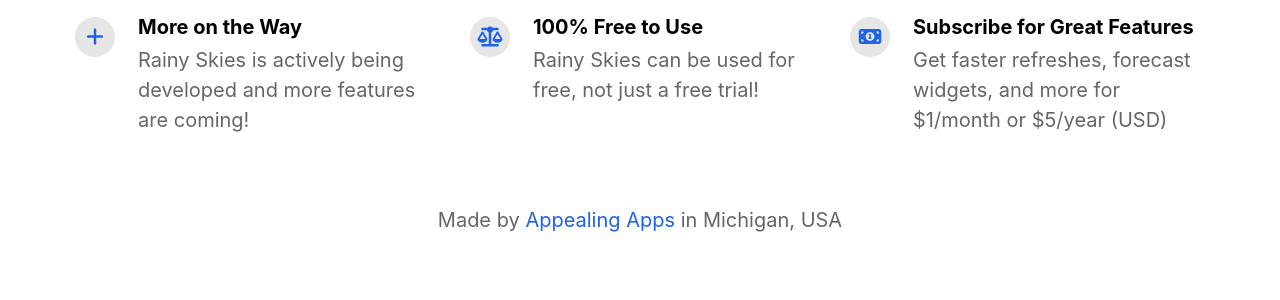
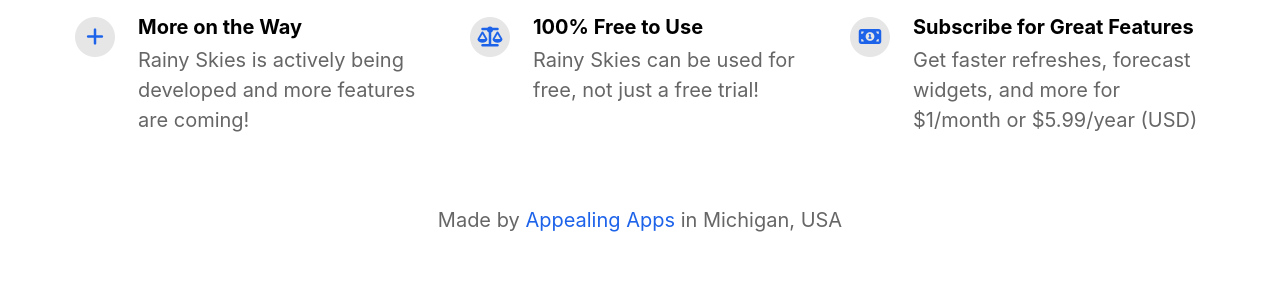
Before and after one commit to AppealingApps/rainy-skies-website, a Jekyll site: the page built from index.html, in a window 1280 px wide and 900 px high, scrolled down 1124 px. Shown: the part 395-695 px from the top of the window. Built offline with Jekyll 4.4.1, drawn with Linux system fonts in a browser that asks for light colours; nearby versions of some CDN libraries; some of the changed text lies outside the part shown.

Commit message:
chore(home): Update price

```diff
--- a/_config.yml
+++ b/_config.yml
@@ -12,7 +12,7 @@ presskit_download_link                    : https://1drv.ms/u/c/163ac3abe6e365ca
 
 app_icon                                  : # assets/appicon.png                      # Automatically populates if not set and if iOS app ID is set.  Otherwise enter path to icon file manually.
 app_name                                  :                                           # Automatically populates if not set and if iOS app ID is set.  Otherwise enter manually.
-app_price                                 : Free, or $1/month, $5/year (USD)          # Automatically populates if not set and if iOS app ID is set.  Otherwise enter manually.
+app_price                                 : Free, or $1/month, $5.99/year (USD)          # Automatically populates if not set and if iOS app ID is set.  Otherwise enter manually.
 app_description                           : Beautiful Weather at a Glance
 
 enable_smart_app_banner                   : true                                      # Set to true to show a smart app banner at top of page on mobile devices.
@@ -68,7 +68,7 @@ features                                  :
     fontawesome_icon_name                 : scale-balanced
 
   - title                                 : Subscribe for Great Features
-    description                           : Get faster refreshes, forecast widgets, and more for $1/month or $5/year (USD)
+    description                           : Get faster refreshes, forecast widgets, and more for $1/month or $5.99/year (USD)
     fontawesome_icon_name                 : money-bill-1
 
 
```
